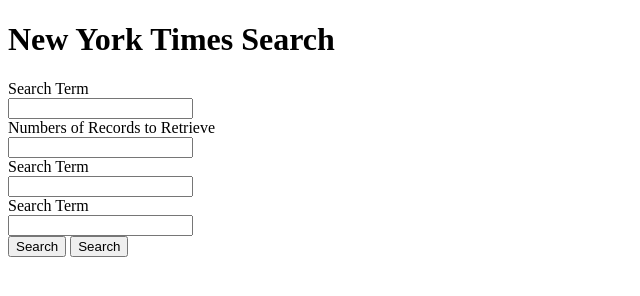
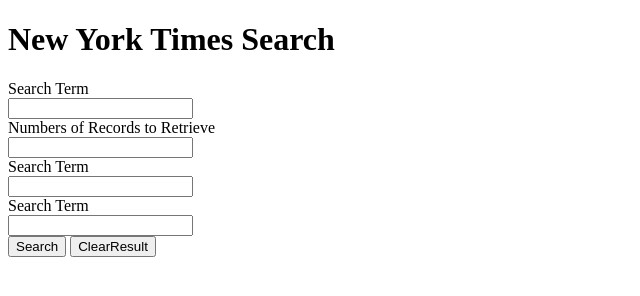
Before and after one commit to Nathaniel876/Front-Back-End, a plain HTML site: page index.html in a window 1280 px wide. Shown: the full height of the page, 0-640 px from the left. Drawn offline with nearby package versions, Linux system fonts and the light colour scheme; no server answers.

Commit message:
index update

```diff
--- a/index.html
+++ b/index.html
@@ -36,7 +36,7 @@
                             <!-- search button-->
                             <input id="input" type="submit" value="Search" class="btn btn-dark">
                             <!--clear result-->
-                            <input id="clearResult" type="submit" value="Search" class="btn btn-dark">
+                            <input id="clearResult" type="submit" value="ClearResult" class="btn btn-dark">
                         </form>
                     </div>
                 </div>
```
